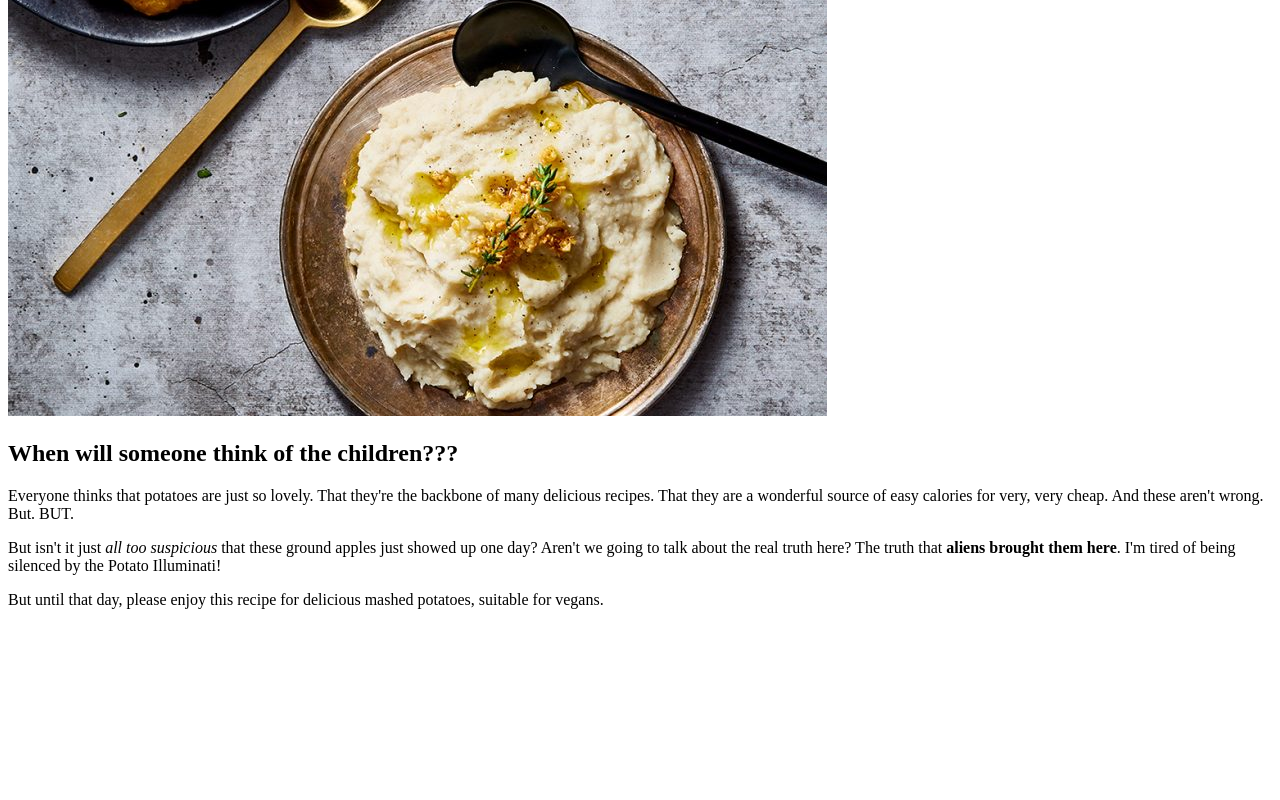
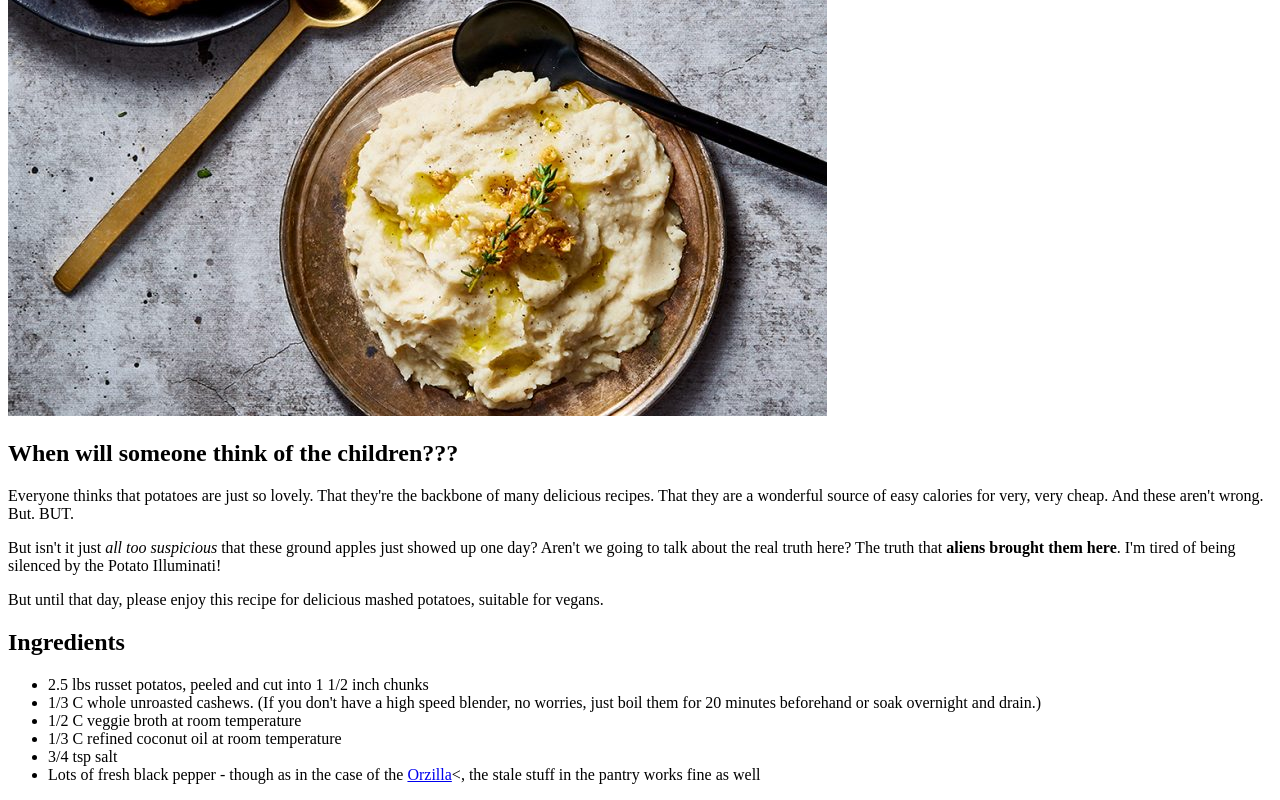
Before and after one commit to alysvolatile/odin-recipes, a plain HTML site: page recipes/potato.html in a window 1280 px wide. Shown: the part 688-1488 px from the top of the page. Before the commit the page ends 1313 px from the top, so only its background shows below. Drawn offline with Linux system fonts and the light colour scheme.

Commit message:
Add ingredients to Potato page

```diff
--- a/recipes/potato.html
+++ b/recipes/potato.html
@@ -12,6 +12,14 @@
           <p>Everyone thinks that potatoes are just so lovely. That they're the backbone of many delicious recipes. That they are a wonderful source of easy calories for very, very cheap. And these aren't wrong. But. BUT.</p>
           <p>But isn't it just <em>all too suspicious</em> that these ground apples just showed up one day? Aren't we going to talk about the real truth here? The truth that <strong>aliens brought them here</strong>. I'm tired of being silenced by the Potato Illuminati!</p>
           <p>But until that day, please enjoy this recipe for delicious mashed potatoes, suitable for vegans.</p>
-
+        <h2>Ingredients</h2>
+          <ul>
+              <li>2.5 lbs russet potatos, peeled and cut into 1 1/2 inch chunks</li>
+              <li>1/3 C whole unroasted cashews. (If you don't have a high speed blender, no worries, just boil them for 20 minutes beforehand or soak overnight and drain.)</li>
+              <li>1/2 C veggie broth at room temperature</li>
+              <li>1/3 C refined coconut oil at room temperature</li>
+              <li>3/4 tsp salt</li>
+              <li>Lots of fresh black pepper - though as in the case of the <a href="../recipes/orzilla.html">Orzilla</a><, the stale stuff in the pantry works fine as well</li>
+          </ul>
     </body>
 </html>
```
